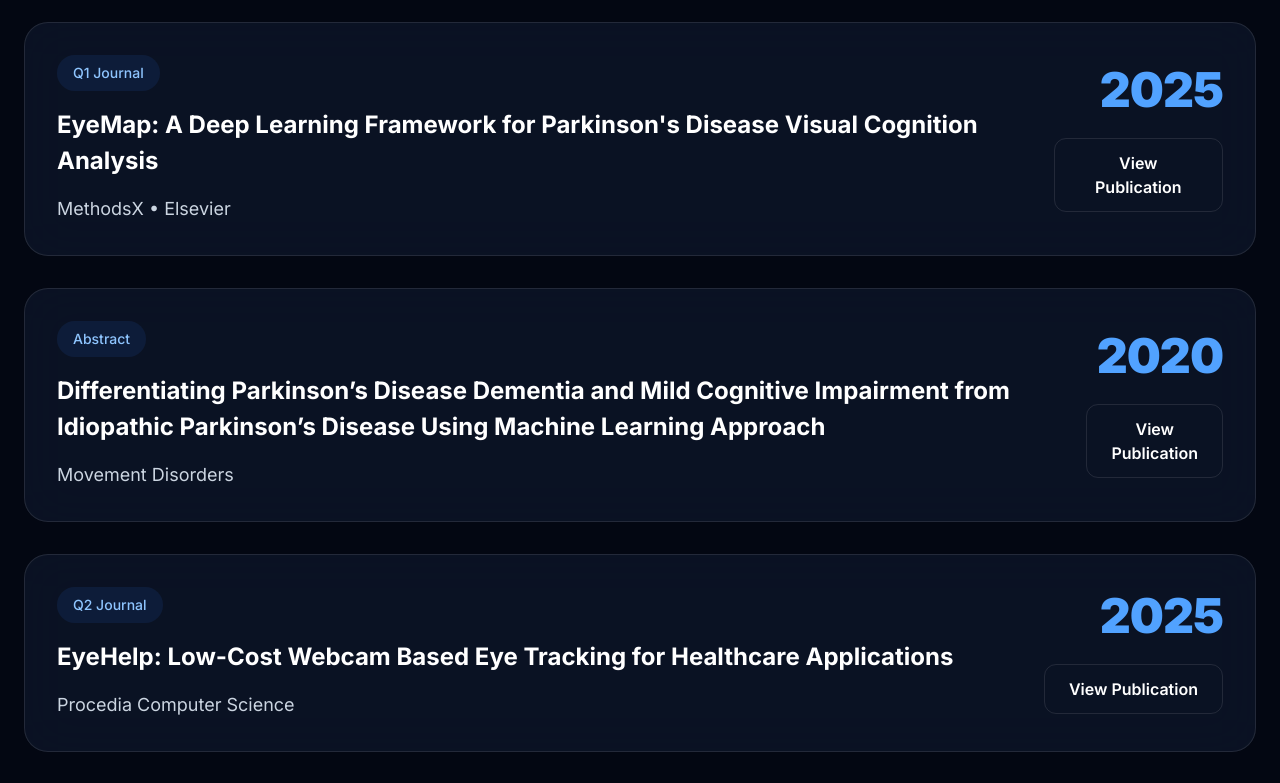
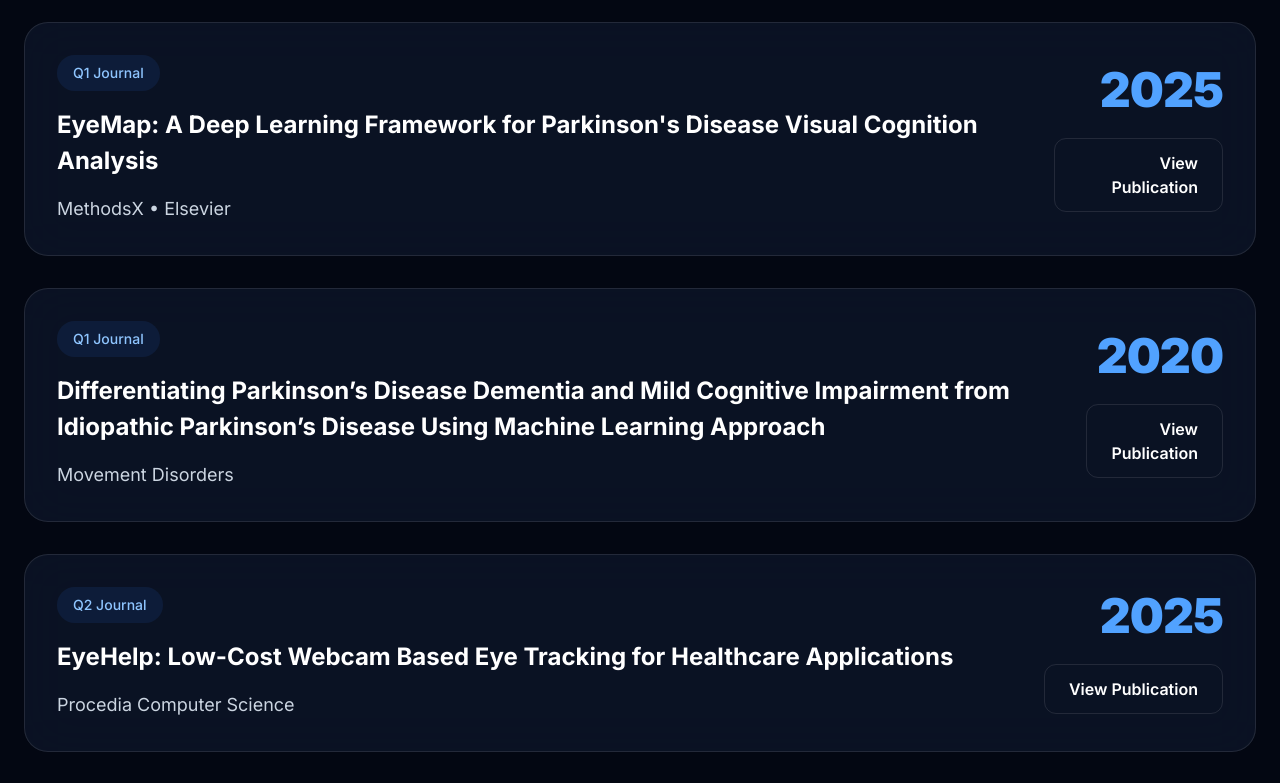
Before and after one commit to akshayshantharam/akshayshantharam.github.io, a Next.js app: page / in a window 1280 px wide. Shown: the part 6820-7603 px from the top of the page. Built offline with nearby package versions, Linux system fonts and the light colour scheme.

Commit message:
Change publication type to 'Q1 Journal' and update UI
Updated publication type and changed button to link.

```diff
--- a/components/Publications.tsx
+++ b/components/Publications.tsx
@@ -13,7 +13,7 @@ const publications = [
   authors: "A. Bhattacharya, N. Kamble, A. S, V. N, A. Stezin, S. Hegde, A. J, R. Yadav, P. Pal",
   venue: "Movement Disorders",
   year: 2020,
-  type: "Abstract",
+  type: "Q1 Journal",
   volume: "35 (Suppl 1)",
   link: "https://www.mdsabstracts.org/abstract/differentiating-parkinsons-disease-dementia-and-mild-cognitive-impairment-from-idiopathic-parkinsons-disease-using-machine-learning-approach/"
 },
@@ -125,11 +125,14 @@ export default function Publications() {
 
                   </h2>
 
-                  <button className="mt-6 rounded-xl border border-white/10 px-6 py-3 font-semibold text-white transition hover:bg-white/5">
-
-                    View Publication
-
-                  </button>
+                 <a
+  href={paper.link}
+  target="_blank"
+  rel="noopener noreferrer"
+  className="mt-6 inline-flex rounded-xl border border-white/10 px-6 py-3 font-semibold text-white transition hover:bg-white/5"
+>
+  View Publication
+</a>
 
                 </div>
 
```
